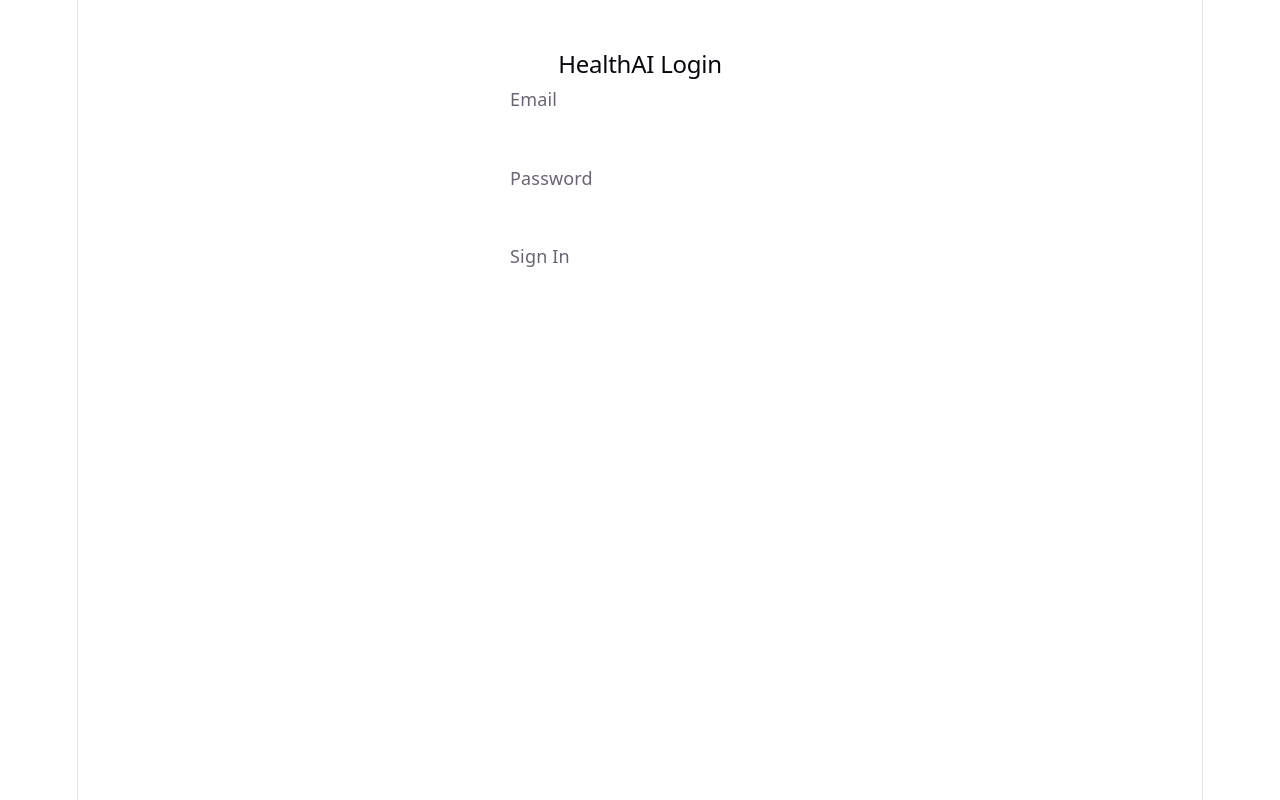
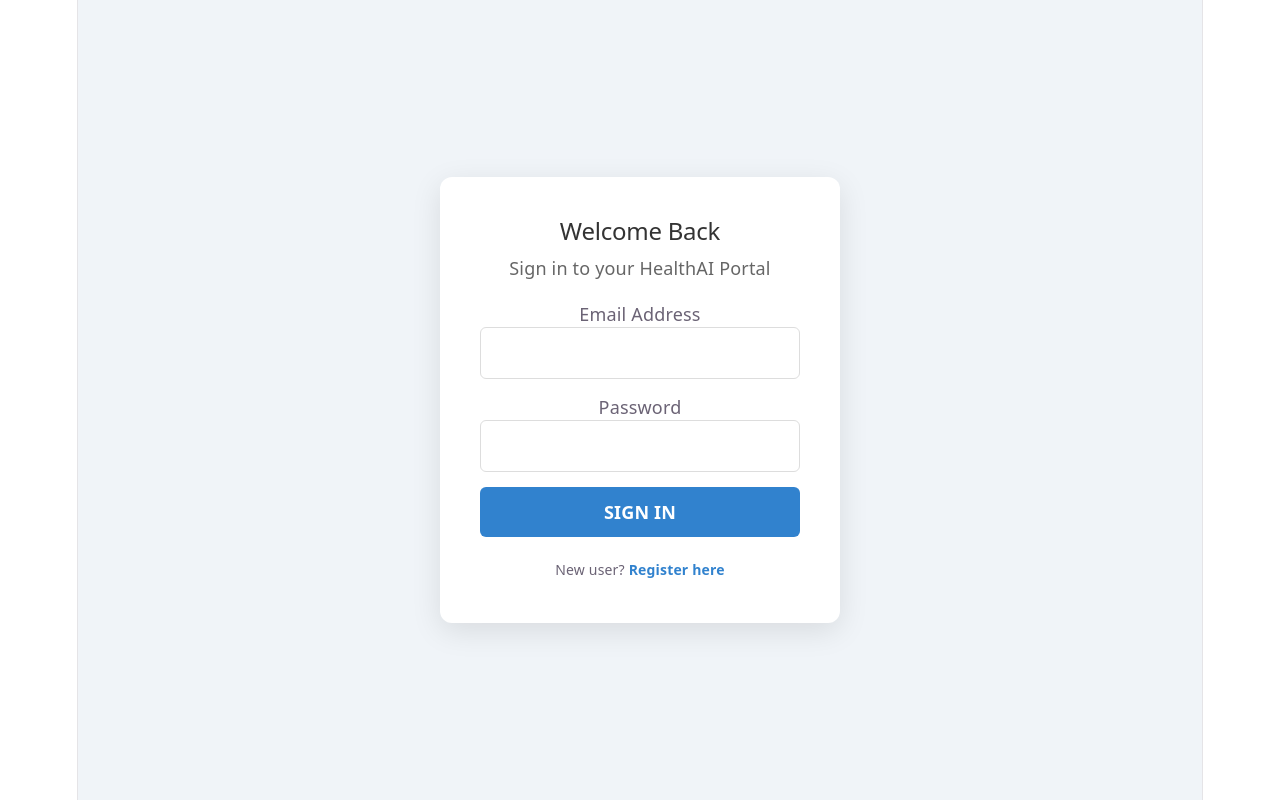
Before and after one commit to balaji1016-gif/HealthAI, a React (Vite) app in the folder healthcare-frontend/: page /login in a window 1280 px wide. Built offline with nearby package versions, Linux system fonts and the light colour scheme.

Commit message:
Update AuthLogin.jsx

```diff
--- a/healthcare-frontend/src/pages/AuthLogin.jsx
+++ b/healthcare-frontend/src/pages/AuthLogin.jsx
@@ -1,6 +1,6 @@
 import React, { useState } from 'react';
 import { useNavigate } from 'react-router-dom';
-import API from '../api';
+import API from '../api'; // Ensure 'api.js' is in your services folder
 import toast from 'react-hot-toast';
 
 const AuthLogin = () => {
@@ -13,38 +13,62 @@ const AuthLogin = () => {
 
   const handleSubmit = async (e) => {
     e.preventDefault();
-    const load = toast.loading("Logging in...");
     try {
-      const res = await API.post('/auth/login', credentials);
+      const response = await API.post('/auth/login', credentials);
+      const { token, role } = response.data;
 
-      // Save data for the Dashboard to use
-      localStorage.setItem('token', res.data.id); // Or actual JWT
-      localStorage.setItem('role', res.data.role);
-      localStorage.setItem('userEmail', res.data.email);
+      // Store Auth Data
+      localStorage.setItem('token', token);
+      localStorage.setItem('role', role);
 
-      toast.success("Welcome back!", { id: load });
+      toast.success("Login Successful!");
 
-      // Direct redirect
-      window.location.href = res.data.role === 'DOCTOR' ? '/doctor-dashboard' : '/patient-dashboard';
-    } catch (err) {
-      toast.error("Login failed", { id: load });
+      // Navigate based on role from your Java backend
+      const userRole = role.toUpperCase();
+      if (role === 'PATIENT') {
+        navigate('/patient-dashboard');
+      } else {
+        navigate('/doctor-dashboard');
+      }
+    } catch (error) {
+      toast.error(error.response?.data?.message || "Invalid Credentials");
     }
   };
 
   return (
-    <div style={{ padding: '50px', textAlign: 'center' }}>
-      <h2>HealthAI Login</h2>
-      <form onSubmit={handleSubmit} style={{ display: 'inline-block', textAlign: 'left' }}>
-        <label htmlFor="email">Email</label><br/>
-        <input id="email" name="email" type="email" autoComplete="email" onChange={handleChange} required /><br/><br/>
-
-        <label htmlFor="password">Password</label><br/>
-        <input id="password" name="password" type="password" autoComplete="current-password" onChange={handleChange} required /><br/><br/>
-
-        <button type="submit">Sign In</button>
-      </form>
+    <div style={styles.container}>
+      <div style={styles.card}>
+        <h2 style={styles.title}>Welcome Back</h2>
+        <p style={styles.subtitle}>Sign in to your HealthAI Portal</p>
+        <form onSubmit={handleSubmit}>
+          <div style={styles.inputGroup}>
+            <label>Email Address</label>
+            <input type="email" name="email" onChange={handleChange} required style={styles.input} />
+          </div>
+          <div style={styles.inputGroup}>
+            <label>Password</label>
+            <input type="password" name="password" onChange={handleChange} required style={styles.input} />
+          </div>
+          <button type="submit" style={styles.button}>SIGN IN</button>
+        </form>
+        <p style={styles.footer}>
+          New user? <span onClick={() => navigate('/register')} style={styles.link}>Register here</span>
+        </p>
+      </div>
     </div>
   );
 };
 
+const styles = {
+  container: { display: 'flex', justifyContent: 'center', alignItems: 'center', minHeight: '100vh', backgroundColor: '#f0f4f8' },
+  card: { background: '#fff', padding: '40px', borderRadius: '12px', boxShadow: '0 8px 30px rgba(0,0,0,0.1)', width: '100%', maxWidth: '400px' },
+  title: { textAlign: 'center', margin: '0 0 10px 0', color: '#333' },
+  subtitle: { textAlign: 'center', color: '#666', marginBottom: '20px' },
+  inputGroup: { marginBottom: '15px' },
+  input: { width: '100%', padding: '12px', borderRadius: '6px', border: '1px solid #ddd', boxSizing: 'border-box' },
+  button: { width: '100%', padding: '12px', backgroundColor: '#3182ce', color: '#fff', border: 'none', borderRadius: '6px', cursor: 'pointer', fontWeight: 'bold' },
+  footer: { marginTop: '20px', textAlign: 'center', fontSize: '14px' },
+  link: { color: '#3182ce', cursor: 'pointer', fontWeight: 'bold' }
+};
+
 export default AuthLogin;
```
